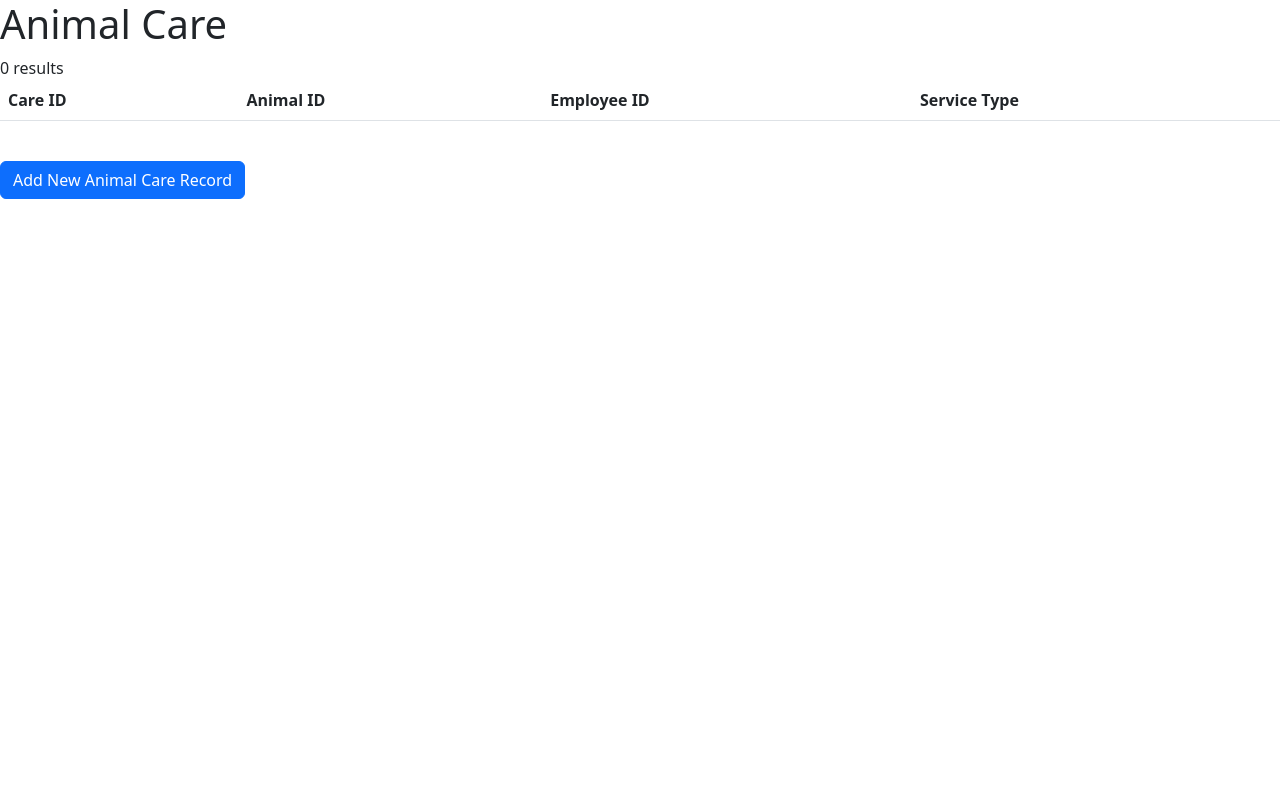
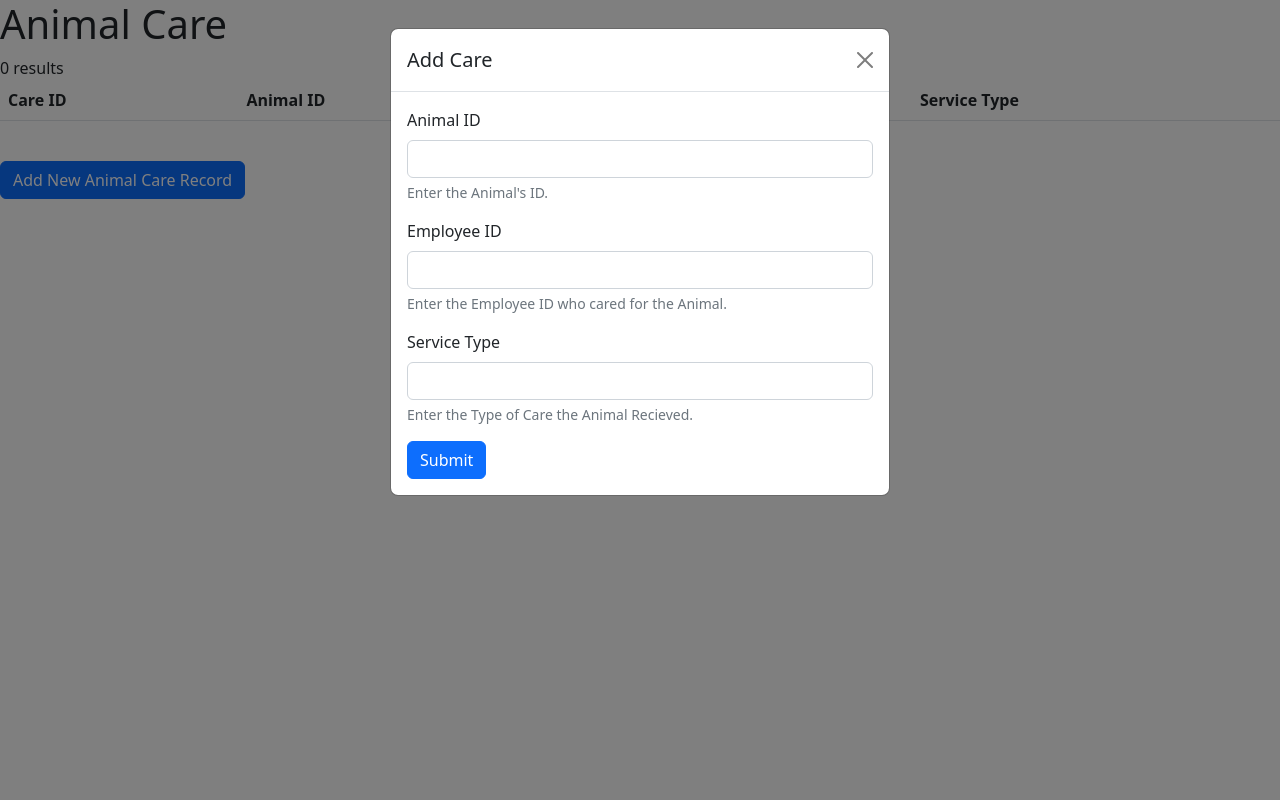
Before and after one commit to sydneycherek/ecommhomework4, a PHP site: page /caretable.php in a window 1280 px wide, after a click on "Add New Animal Care Record". Run offline with PHP 8.4, Linux system fonts and the light colour scheme; data that the repository does not hold is empty.

Commit message:
Update caretable.php

```diff
--- a/caretable.php
+++ b/caretable.php
@@ -125,6 +125,39 @@ $conn->close();
     <br />
     <a href="care-add.php" class="btn btn-primary" data-bs-toggle="modal" data-bs-target="#addCare">Add New Animal Care Record</a>
 
+    <!-- Modal -->
+      <div class="modal fade" id="addCare" data-bs-backdrop="static" data-bs-keyboard="false" tabindex="-1" aria-labelledby="addCareLabel" aria-hidden="true">
+        <div class="modal-dialog">
+          <div class="modal-content">
+            <div class="modal-header">
+              <h1 class="modal-title fs-5" id="addCareLabel">Add Care</h1>
+              <button type="button" class="btn-close" data-bs-dismiss="modal" aria-label="Close"></button>
+            </div>
+            <div class="modal-body">
+              <form method="post" action="">
+  <div class="mb-3">
+    <label for="animal_id" class="form-label">Animal ID</label>
+    <input type="text" class="form-control" id="animal_id" aria-describedby="idHelp" name="iName">
+    <div id="idHelp" class="form-text">Enter the Animal's ID.</div>
+  </div>
+  <div class="mb-3">
+    <label for="employee_id" class="form-label">Employee ID</label>
+    <input type="text" class="form-control" id="employee_id" aria-describedby="eidHelp" name="eType">
+    <div id="eidHelp" class="form-text">Enter the Employee ID who cared for the Animal.</div>
+  </div>
+  <div class="mb-3">
+    <label for="servicetype" class="form-label">Service Type</label>
+    <input type="text" class="form-control" id="servicetype" aria-describedby="serviceHelp" name="sType">
+    <div id="serviceHelp" class="form-text">Enter the Type of Care the Animal Recieved.</div>
+  </div>
+                <input type="hidden" name="saveType" value="Add">
+                <button type="submit" class="btn btn-primary">Submit</button>
+              </form>
+            </div>
+          </div>
+        </div>
+      </div>
+    </div>
 
 
     <script src="https://cdn.jsdelivr.net/npm/bootstrap@5.2.0/dist/js/bootstrap.bundle.min.js" integrity="sha384-A3rJD856KowSb7dwlZdYEkO39Gagi7vIsF0jrRAoQmDKKtQBHUuLZ9AsSv4jD4Xa" crossorigin="anonymous"></script>
```
